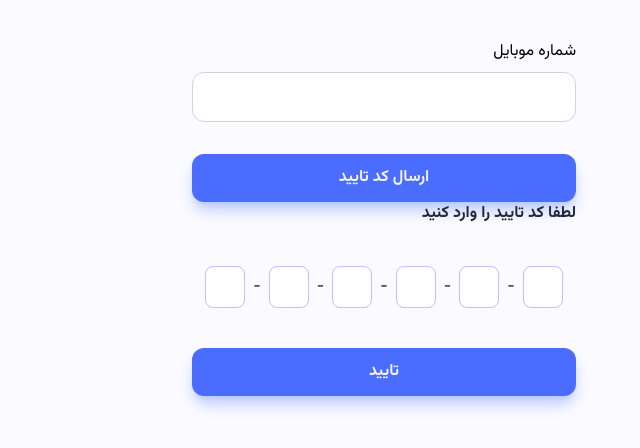
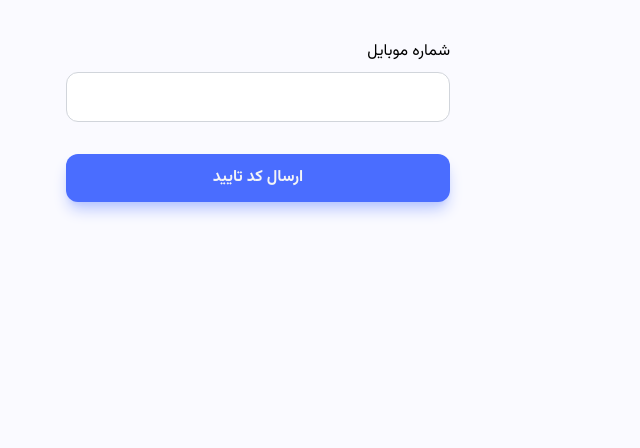
Before and after one commit to fatememirali1374/freelnacer-app-frontend, a React (Vite) app: page /auth in a window 1280 px wide. Shown: the top 448 px of the page, without its empty margins (449-1089 px from the left). Built offline with nearby package versions, Linux system fonts and the light colour scheme.

Commit message:
add step and loadin component

```diff
--- a/package.json
+++ b/package.json
@@ -16,6 +16,7 @@
     "react-dom": "^18.2.0",
     "react-hot-toast": "^2.4.1",
     "react-icons": "^5.0.1",
+    "react-loader-spinner": "^6.1.6",
     "react-otp-input": "^3.1.1",
     "react-router-dom": "^6.22.1"
   },
--- /dev/null
+++ b/src/features/authentication/AuthContiner.jsx
@@ -0,0 +1,25 @@
+import { useState } from "react"
+import CheckOTPForm from "./CheckOTPForm"
+import SendOTPForm from "./SendOTPForm"
+
+function AuthContiner() {
+    const [step,setStep]= useState(1)
+
+    const renderStep=()=>{
+        switch(step){
+case 1:
+return <SendOTPForm setStep={setStep}/>;
+case 2:
+     return <CheckOTPForm/>;
+default:
+     return null
+        }
+    }
+  return (
+    <div className=" w-full sm:max-w-sm">
+{renderStep()}
+    </div>
+  )
+}
+
+export default AuthContiner
--- a/src/features/authentication/SendOTPForm.jsx
+++ b/src/features/authentication/SendOTPForm.jsx
@@ -3,18 +3,20 @@ import TextField from "../../ui/TextField"
 import { useMutation } from "@tanstack/react-query"
 import { getOtp } from "../../services/authService"
 import toast from "react-hot-toast"
+import Loading from "../../ui/Loading"
 
 
-function SendOTPForm() {
+function SendOTPForm({ setStep }) {
     const [phoneNumber, setPhoneNumber] = useState("")
-    const {isPending, error, data, mutateAsync}= useMutation({
+    const { isPending, error, data, mutateAsync } = useMutation({
         mutationFn: getOtp,
     })
-    const sendOtpHandler=async (e)=>{
+    const sendOtpHandler = async (e) => {
         e.preventDefault();
         try {
-    const data= await mutateAsync({phoneNumber})
+            const data = await mutateAsync({ phoneNumber })
             toast.success(data.message);
+            setStep(2)
         } catch (error) {
             toast.error(error?.response?.data?.message)
         }
@@ -26,11 +28,13 @@ try {
                     <TextField name="phoneNumber"
                         value={phoneNumber}
                         label=" شماره موبایل"
-                    onChange={(e)=>setPhoneNumber(e.target.value)}
+                        onChange={(e) => setPhoneNumber(e.target.value)}
                     />
                 </div>
+                {isPending ? (<Loading/>) : (
                     <button type="submit" className=" btn btn--primary w-full ">ارسال کد تایید</button>
-            </form>
+                )
+                } </form>
         </div>
     )
 }
--- a/src/pages/Auth.jsx
+++ b/src/pages/Auth.jsx
@@ -1,13 +1,10 @@
-import CheckOTPForm from "../features/authentication/CheckOTPForm"
-import SendOTPForm from "../features/authentication/SendOTPForm"
+import AuthContiner from "../features/authentication/AuthContiner"
+
 
 function Auth() {
   return (
    <div className=" flex justify-center pt-10">
-     <div className="w-full sm:max-w-sm">
-      <SendOTPForm/>
-      <CheckOTPForm/>
-    </div>
+   <AuthContiner/>
    </div>
   )
 }
--- /dev/null
+++ b/src/ui/Loading.jsx
@@ -0,0 +1,19 @@
+import { ThreeDots } from 'react-loader-spinner'
+
+function Loading({height="40",width="75" }) {
+  return (
+   <ThreeDots
+   height={height}
+   width={width}
+   radius={8}
+   color="rgb(var(--color-primary-800))"
+   wrapperStyle={{
+    display:"flex",
+    justifyContent:"center"
+   }}
+   visible={true}
+   />
+  )
+}
+
+export default Loading
```
Also changed, not shown: 1 other file (tests, documents, lock files or other folders). Lines whose indentation alone changed are shown as unchanged.
